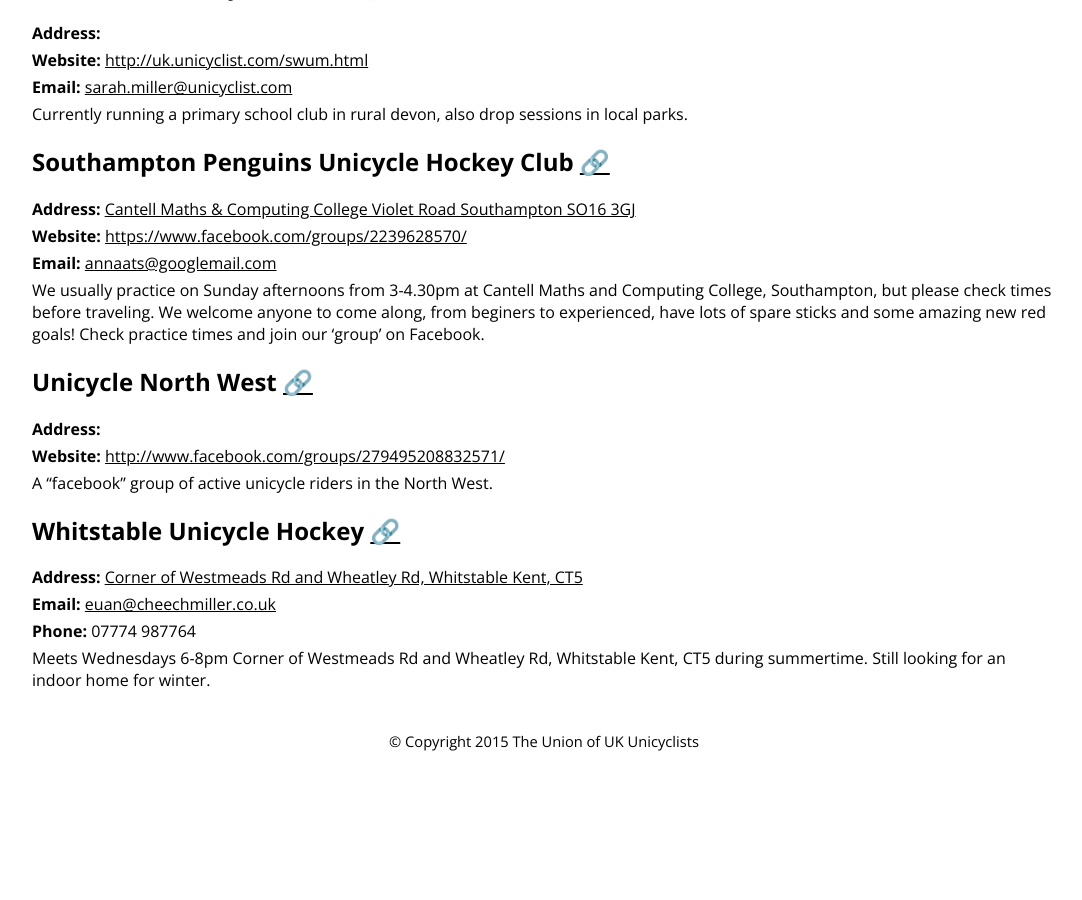
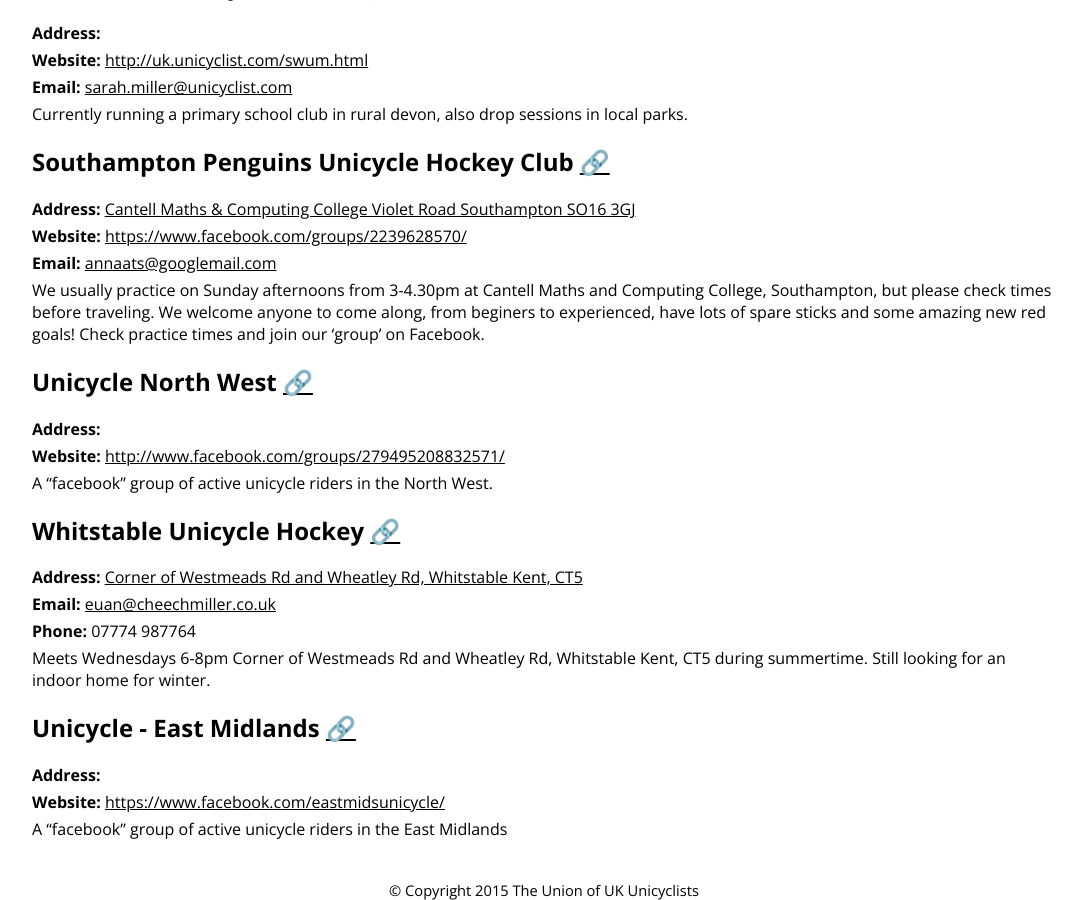
Before and after one commit to UnionOfUKUnicyclists/unionofukunicyclists.github.io, a Jekyll site: the page built from clubs/index.md, in a window 1280 px wide and 900 px high, scrolled down 3924 px. Shown: the whole window, without its empty margins (96-1178 px from the left). Built offline with Jekyll 4.4.1, drawn with Linux system fonts in a browser that asks for light colours; nearby versions of some CDN libraries; before the commit the page ends 4675 px from its top, so only the background shows below that.

Commit message:
Add a new facebook group to club listing.

```diff
--- a/_data/clubs.yaml
+++ b/_data/clubs.yaml
@@ -306,3 +306,11 @@
   text: |
     Meets Wednesdays 6-8pm Corner of Westmeads Rd and Wheatley Rd, Whitstable
     Kent, CT5 during summertime. Still looking for an indoor home for winter.
+
+- name: "Unicycle - East Midlands"
+  # FIXME: Find better co-ordinates
+  latitude: 52.947504
+  longitude: -1.147380
+  website: "https://www.facebook.com/eastmidsunicycle/"
+  text: |
+    A “facebook” group of active unicycle riders in the East Midlands
```
